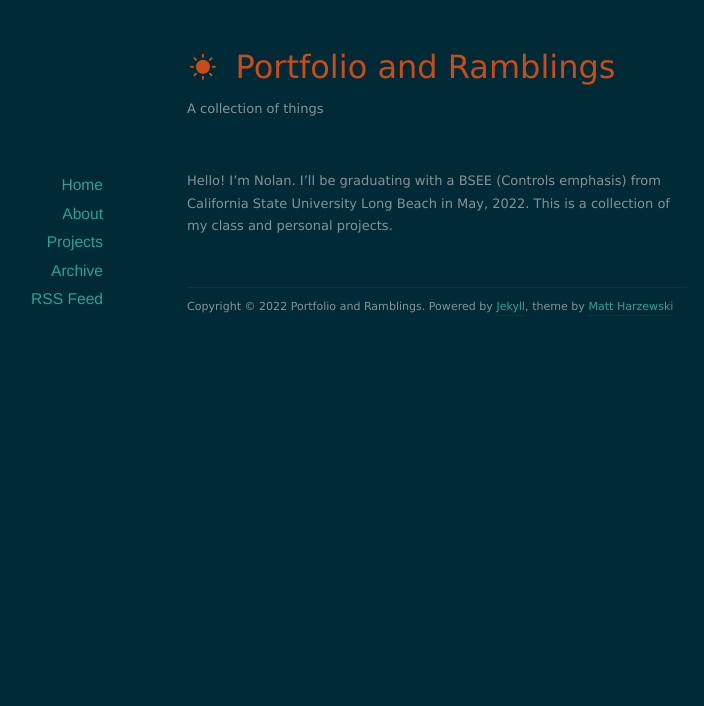
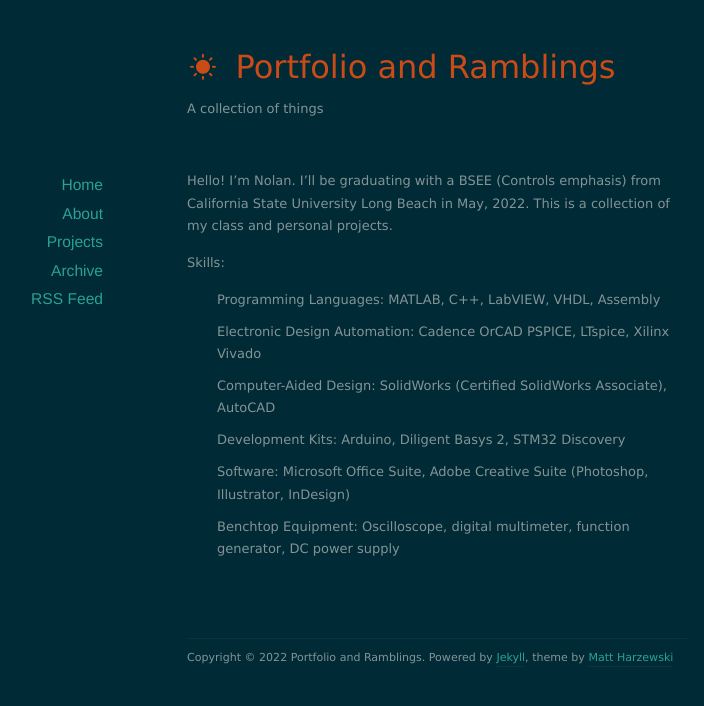
Before and after one commit to nolanschan/nolanschan.github.io, a Jekyll site: the page built from about/index.markdown, in a window 1280 px wide. Shown: the top 706 px of the page, without its empty margins (203-907 px from the left). Built offline with Jekyll 4.4.1, drawn with Linux system fonts in a browser that asks for light colours; nearby versions of some CDN libraries.

Commit message:
Update index.markdown

```diff
--- a/about/index.markdown
+++ b/about/index.markdown
@@ -4,3 +4,11 @@ title: About
 ---
 
 Hello! I'm Nolan. I'll be graduating with a BSEE (Controls emphasis) from California State University Long Beach in May, 2022. This is a collection of my class and personal projects.
+
+Skills:
+-  Programming Languages: MATLAB, C++, LabVIEW, VHDL, Assembly
+-  Electronic Design Automation: Cadence OrCAD PSPICE, LTspice, Xilinx Vivado
+-  Computer-Aided Design: SolidWorks (Certified SolidWorks Associate), AutoCAD
+-  Development Kits: Arduino, Diligent Basys 2, STM32 Discovery
+-  Software: Microsoft Office Suite, Adobe Creative Suite (Photoshop, Illustrator, InDesign)
+-  Benchtop Equipment: Oscilloscope, digital multimeter, function generator, DC power supply
```
